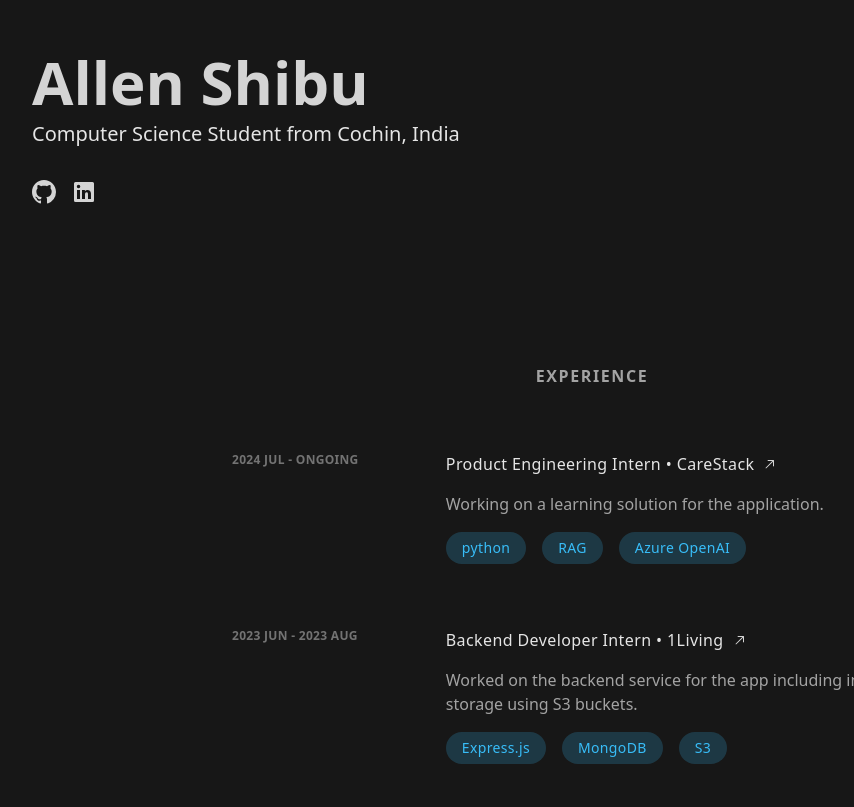
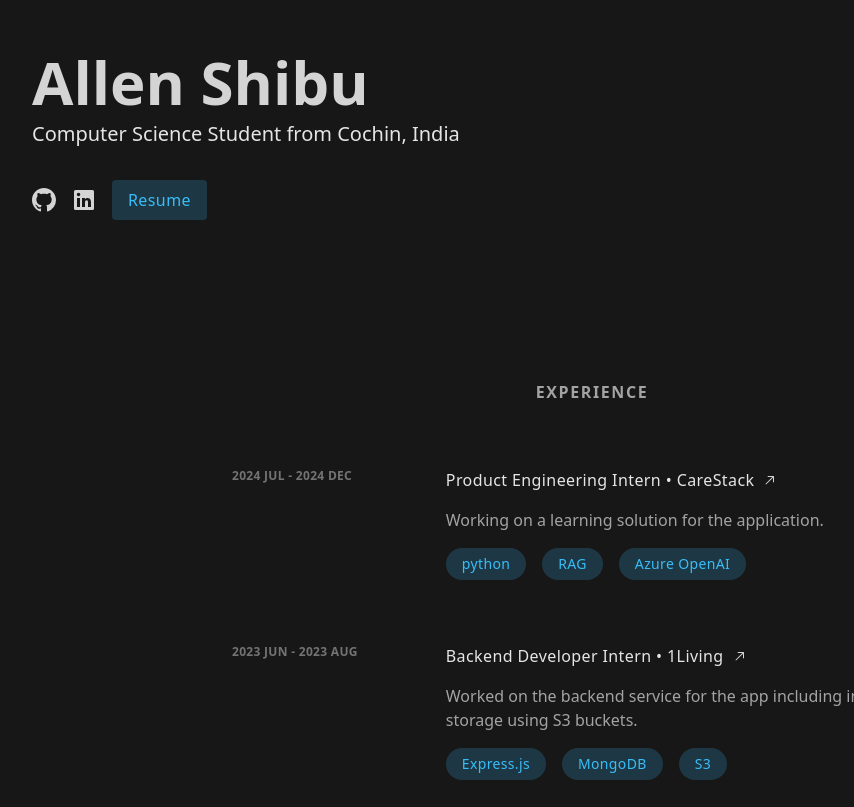
Before and after one commit to alllenshibu/portfolio, an Astro site: page / in a window 1280 px wide. Shown: the part 108-915 px from the top of the page, without its empty margins (48-902 px from the left). Built offline with nearby package versions, Linux system fonts and the light colour scheme; Astro itself is replaced by a stand-in of ours.

Commit message:
End carestack and add resume

```diff
--- a/src/pages/index.astro
+++ b/src/pages/index.astro
@@ -62,14 +62,14 @@
             </svg>
           </a>
         </li>
-        <!-- <li>
+        <li>
           <button
             class="bg-sky-400/20 text-sky-400 hover:bg-sky-400/40 font-medium tracking-wide py-2 px-4 rounded"
           >
-            <a href="/assets/files/Resume.pdf" target="_blank">Resume</a
+            <a href="http://resume.allenshibu.com" target="_blank">Resume</a
             ></button
           >
-        </li> -->
+        </li>
       </ul>
     </div>
 
@@ -86,7 +86,7 @@
       </div>
       <div class="w-full flex flex-col justify-center items-center gap-4">
         <ExperienceCard
-          timeline="2024 Jul - Ongoing"
+          timeline="2024 Jul - 2024 Dec"
           position="Product Engineering Intern • CareStack"
           about="Working on a learning solution for the application."
           link="https://carestack.com/"
```
Also changed, not shown: 1 other file.
